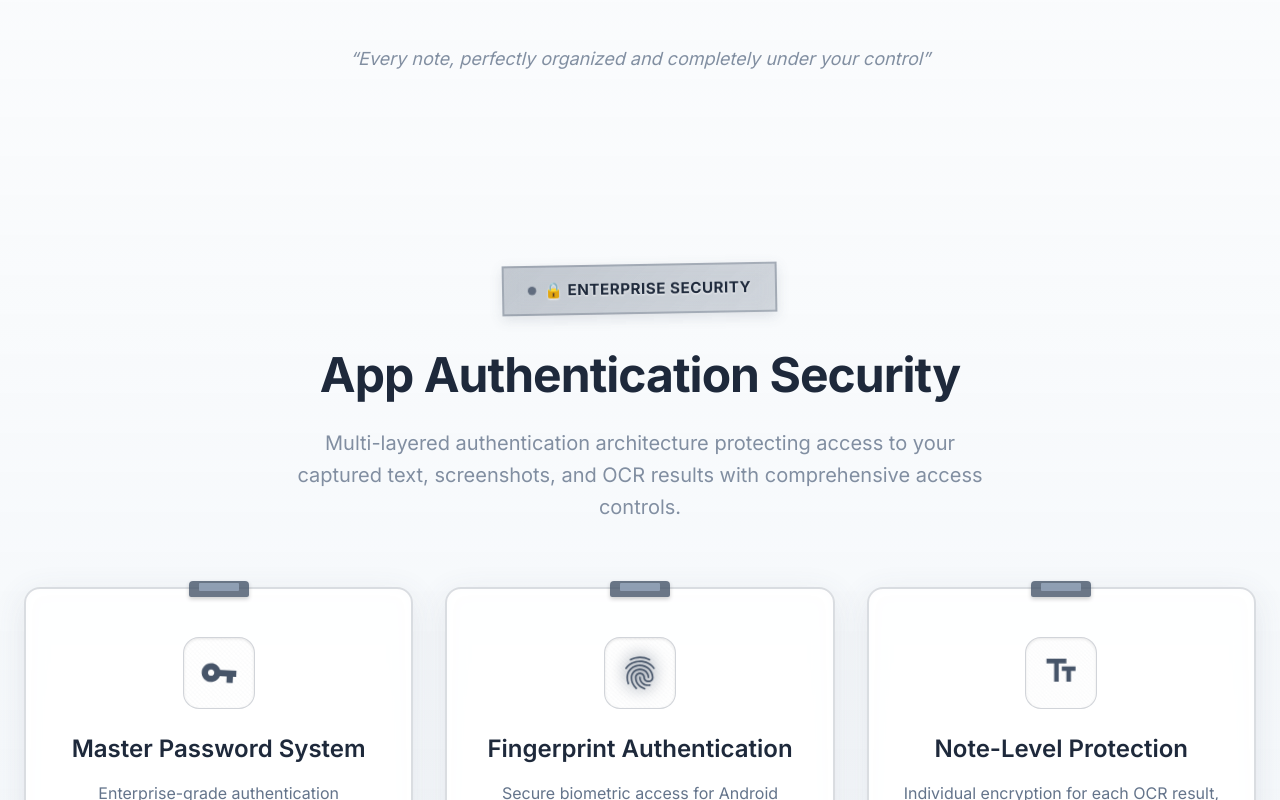
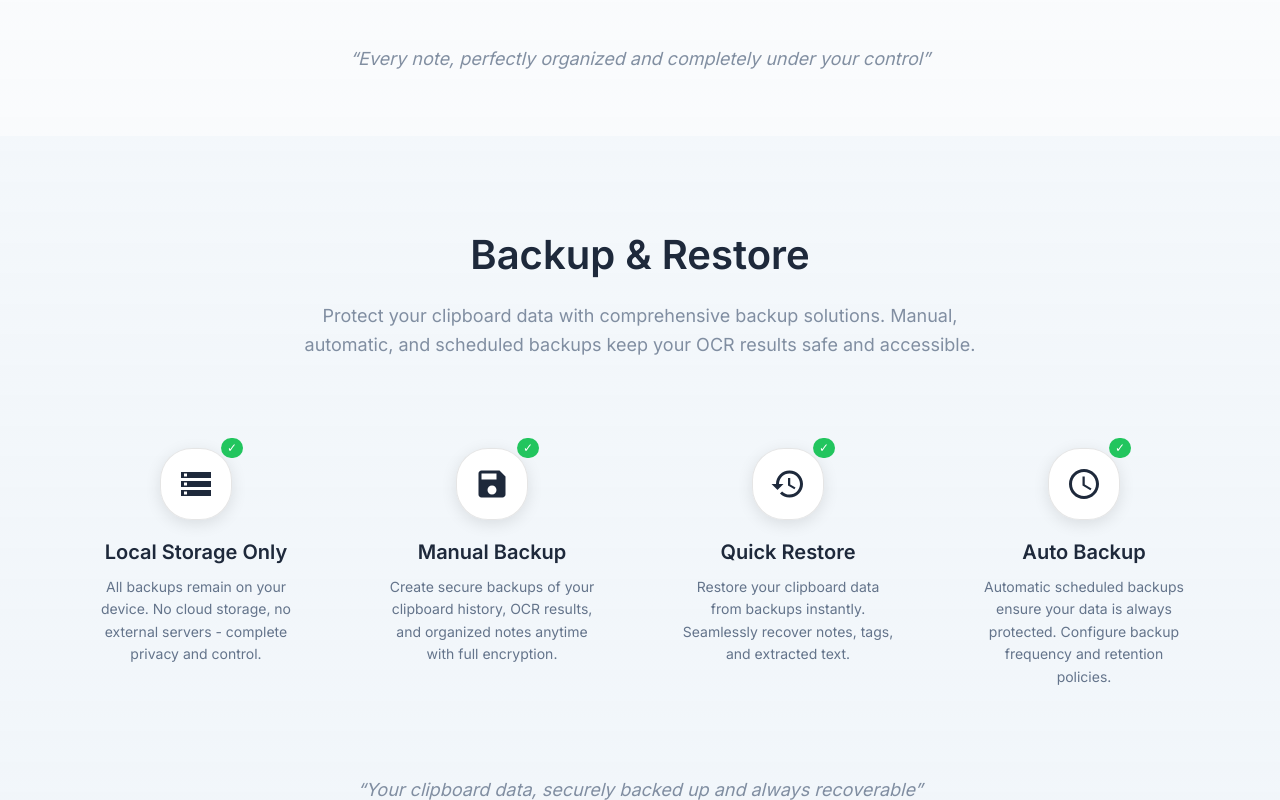
Before and after one commit to David6811/clipflow, a React (Vite) app: page / in a window 1280 px wide. Shown: the part 3980-4780 px from the top of the page. Built offline with nearby package versions, Linux system fonts and the light colour scheme.

Commit message:
disable securitysection

```diff
--- a/src/App.tsx
+++ b/src/App.tsx
@@ -213,7 +213,7 @@ const MainPage = () => (
       <div id="features" style={{ scrollBehavior: 'smooth' }}><FeaturesSection /></div>
       <div id="showcase" style={{ scrollBehavior: 'smooth' }}><BankingShowcase /></div>
       <div id="notes" style={{ scrollBehavior: 'smooth' }}><NoteDetailSection /></div>
-      <div id="security" style={{ scrollBehavior: 'smooth' }}><SecuritySection /></div>
+      {/* <div id="security" style={{ scrollBehavior: 'smooth' }}><SecuritySection /></div> */}
       <div id="backup" style={{ scrollBehavior: 'smooth' }}><BackupSection /></div>
       <div id="team" style={{ scrollBehavior: 'smooth' }}><TeamSection /></div>
       <div id="comments" style={{ scrollBehavior: 'smooth' }}><CommentsSection /></div>
```
